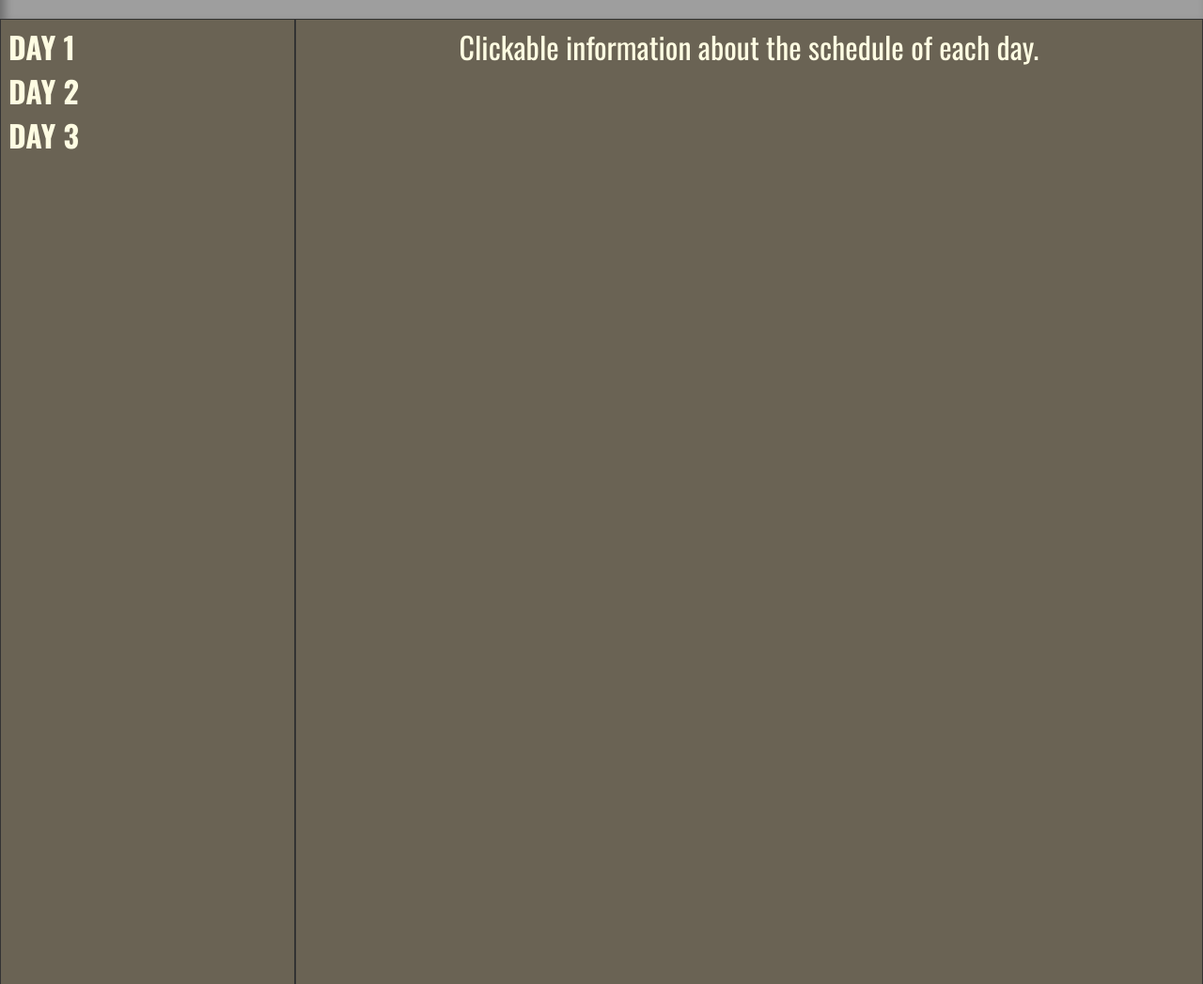
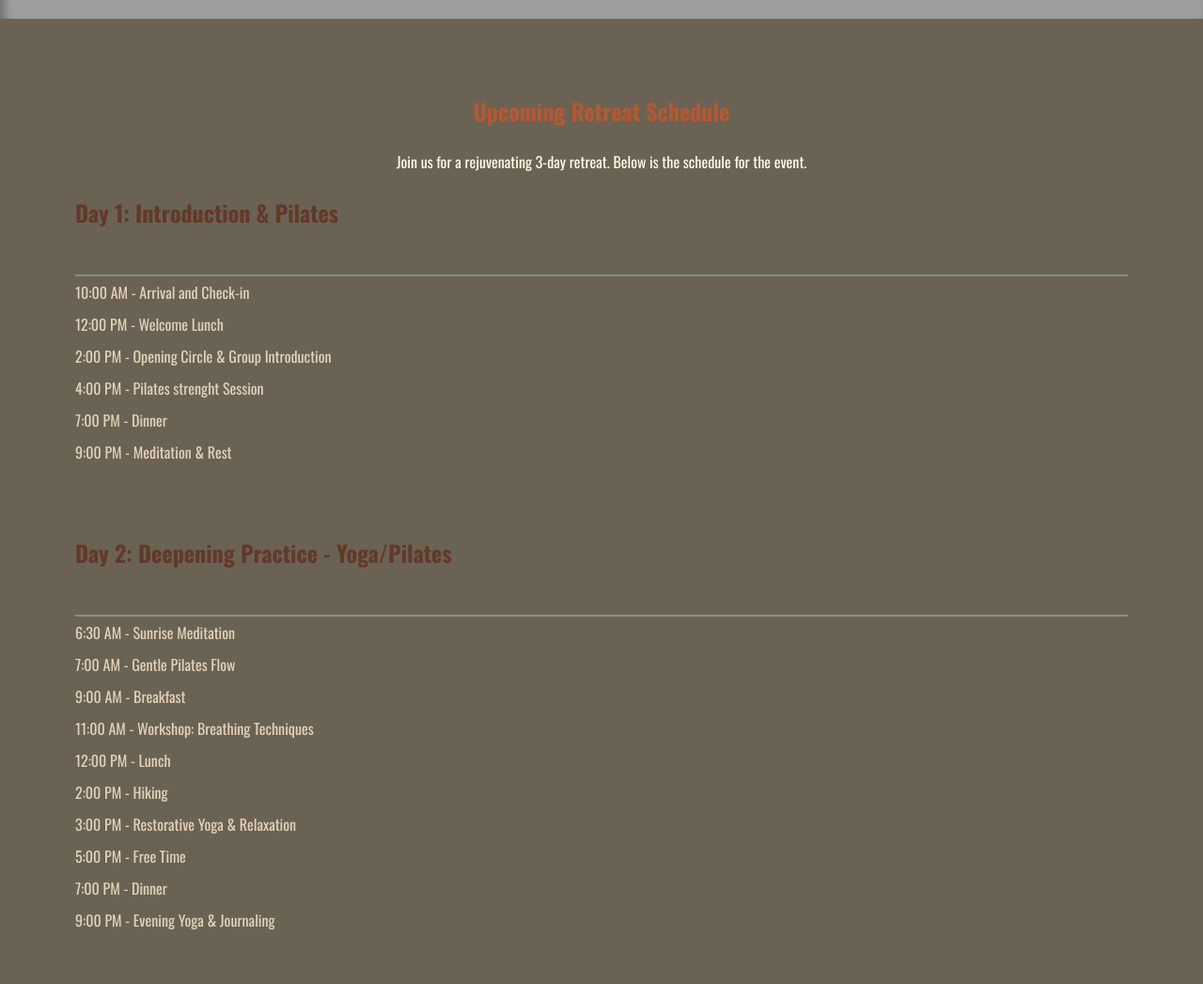
Before and after one commit to kastanou/websideProject, a plain HTML site: page schedule.html in a window 1280 px wide. Shown: the part 380-1427 px from the top of the page at 94% size. Drawn offline with nearby package versions, Linux system fonts and the light colour scheme; grey boxes are pictures that could not be loaded.

Commit message:
schedule done

```diff
--- a/schedule.html
+++ b/schedule.html
@@ -47,29 +47,61 @@
     <h1>Schedule</h1>
     </div>
 
-    <div class="boxes">
-        <div class="box1">
-            <h1>DAY 1</h1>
+     <section class="retreat-schedule">
+        <h1>Upcoming Retreat Schedule</h1>
+        <p>Join us for a rejuvenating 3-day retreat. Below is the schedule for the event.</p>
+
+    <div class="schedule-day">
+         <h2>Day 1: Introduction & Pilates</h2>
+        <ul>
+        <li>10:00 AM - Arrival and Check-in</li>
+        <li>12:00 PM - Welcome Lunch</li>
+        <li>2:00 PM - Opening Circle & Group Introduction</li>
+        <li>4:00 PM - Pilates strenght Session</li>
+        <li>7:00 PM - Dinner</li>
+        <li>9:00 PM - Meditation & Rest</li>
+        </ul>
         </div>
-        <div class="box2">
-            <h1>DAY 2</h1>
+
+    <div class="schedule-day">
+        <h2>Day 2: Deepening Practice - Yoga/Pilates</h2>
+        <ul>
+        <li>6:30 AM - Sunrise Meditation</li>
+        <li>7:00 AM - Gentle Pilates Flow</li>
+        <li>9:00 AM - Breakfast</li>
+        <li>11:00 AM - Workshop: Breathing Techniques</li>
+        <li>12:00 PM - Lunch</li>
+        <li>2:00 PM - Hiking</li>
+        <li>3:00 PM - Restorative Yoga & Relaxation</li>
+        <li>5:00 PM - Free Time</li>
+        <li>7:00 PM - Dinner</li>
+        <li>9:00 PM - Evening Yoga & Journaling</li>
+        </ul>
         </div>
-        <div class="box3">
-            <h1>DAY 3</h1>
+
+    <div class="schedule-day">
+        <h2>Day 3: Closing & Tai chi</h2>
+        <ul>
+        <li>6:30 AM - Sunrise tai chi session</li>
+        <li>8:00 AM - Breakfast</li>
+        <li>10:00 AM - Closing Circle & Gratitude Sharing</li>
+        <li>12:00 PM - Farewell Lunch</li>
+        <li>5:00 PM - Tiger tai chi session</li>
+        <li>7:00 PM - Hiking</li>
+        <li>9:00 PM - Dinner</li>
+        <li>9:40 PM - Departure</li>
+        </ul>
         </div>
-    </div>
-    <div class="schedule">
-        <p>Clickable information about the schedule of each day.</p>
-    </div>
+        </section>
+
     <div class="newsletterArea">
         <div class="newsletterBox">
             <h3>Lorem ipsum dolor sit amet consectetur adipisicing elit. Pariatur ipsum provident dolores blanditiis totam! Facere vitae non quisquam aliquam qui.</h3>
+            <input type="email" name="email" placeholder="Enter your email" required>
             <a href="#" class="btn">Subscribe</a>
         </div>
     </div>
-
  <!--FOOTER STARTS HERE-->
-
 
  <div class="footer">
     <div class="columns">
--- a/styles/style1.css
+++ b/styles/style1.css
@@ -29,7 +29,6 @@ body{
     'boxes boxes sidetextA sidetextA sidetextA'
     'imageA imageA imageA imageA imageA'
     'sidetextB sidetextB pictures pictures pictures'
-    'imageB imageB imageB imageB imageB'
     'sponsors sponsors sponsors sponsors sponsors'
     'carousel carousel carousel carousel carousel'
     'faq faq faq faq faq'
@@ -105,7 +104,7 @@ border-radius: 10px;
     box-shadow: inset 5px 5px 10px rgba(0, 0, 0, 0.3);
 }
 
-.grey-overlay {
+.greyOverlay {
     position: absolute;
     left: 0px;
     top:0px;
@@ -223,14 +222,7 @@ border-radius: 10px;
     width: 40%;
     height: 45%;
 }
-.imageB{
-    grid-area: imageB;
-    background-image: url('images/no-image3.png');
-    background-size: cover;
-    background-position: center;
-    width: 100vw;
-    height: 25vh;
-}
+
 .sponsors{
     grid-area: sponsors;
     display: flex;
@@ -266,13 +258,17 @@ border-radius: 10px;
 }
 .faq{
     grid-area: faq;
-    background-color:cornflowerblue;
     border: #333 solid 1px;
     width: 100vw;
-    height: 45vh;
-    text-align: center;
-    font-size: 2rem;
+    height: 90vh;
+    border-radius: 8px;
+    box-shadow: 0 2px 10px rgba(0, 0, 0, 0.1);
+    padding-left: 5rem;
+    display: flex;
+    flex-direction: column;
+    gap: 2rem;
 }
+
 .newsletterArea{
     grid-area: newsletterArea;
     background-image: url('../images/5493.jpg');
@@ -290,7 +286,7 @@ border-radius: 10px;
     flex-wrap: wrap;
     justify-content: center;
     align-items: center;
-    flex-direction: column;
+    flex-direction: row;
     align-items: center;
     width: 30%;
     position: relative;
@@ -300,6 +296,13 @@ border-radius: 10px;
     background-color: #837d75b6;
     border-radius: 15px;
     padding: 1rem;
+}
+.newsletterBox input[type="email"] {
+    width: 50%;
+    padding: 0.2rem;
+    border: 1px solid #333;
+    border-radius: 4px;
+
 }
 .footer{
     grid-area: footer;
--- a/styles/style3.css
+++ b/styles/style3.css
@@ -21,7 +21,8 @@ body{
     grid-template-areas:
     'header header header header header'
     'imageA imageA imageA imageA imageA'
-    'boxes boxes schedule schedule schedule'
+    'retreat-schedule retreat-schedule retreat-schedule retreat-schedule retreat-schedule'
+    'schedule-day schedule-day schedule-day schedule-day schedule-day'
     'newsletterArea newsletterArea newsletterArea newsletterArea newsletterArea'
     'footer footer footer footer footer'
     ;
@@ -112,20 +113,49 @@ border-radius: 10px;
     padding: 1rem;
     text-align: center;
 }
-.boxes{
-    grid-area: boxes;
-    height: 150vh;
-    border: #333 solid 1px;
-    padding: 5px 8px;
-}
-.schedule{
-    grid-area: schedule;
-    height: 150vh;
-    border: #333 solid 1px;
-    padding: 5px 8px;
+.retreat-schedule {
+    grid-area: retreat-schedule;
+    width: 100vw;
+    padding: 5rem;
+    background-color: var(--secondary-color);
+    display: flex;
+    flex-direction: column;
+    gap: 1.5rem;
+  }
+
+.retreat-schedule h1 {
     text-align: center;
-    font-size: 2rem;
-}
+    color: #b65830;
+  }
+
+.retreat-schedule  h2 {
+    color: #633929;
+  }
+
+.retreat-schedule p {
+    text-align: center;
+  }
+
+.schedule-day {
+    grid-area: schedule-day;
+    padding-bottom: 3rem;
+  }
+
+.schedule-day h2 {
+    border-bottom: 2px solid #809671;
+    padding-bottom: 3rem;
+ }
+
+.schedule-day  ul {
+    list-style-type: none;
+    padding: 0;
+  }
+
+.schedule-day  ul li {
+    padding: 5px 0;
+    color: #e5d2b8;
+  }
+
 .newsletterArea{
     grid-area: newsletterArea;
     background-image: url('../images/two-women-sitting-lotus-position-yoga-mat-front-window_1258-296381.jpg');
@@ -133,7 +163,7 @@ border-radius: 10px;
     background-position: center;
     border: #333 solid 1px;
     width: 100vw;
-    height: 55vh;
+    height: 65vh;
     box-shadow: inset 5px 5px 10px rgba(0, 0, 0, 0.3);
 }
 .newsletterBox{
@@ -143,7 +173,7 @@ border-radius: 10px;
     flex-wrap: wrap;
     justify-content: center;
     align-items: center;
-    flex-direction: column;
+    flex-direction: row;
     align-items: center;
     width: 30%;
     position: relative;
@@ -153,6 +183,13 @@ border-radius: 10px;
     background-color: #837d75b6;
     border-radius: 15px;
     padding: 1rem;
+}
+.newsletterBox input[type="email"] {
+    width: 50%;
+    padding: 0.2rem;
+    border: 1px solid #333;
+    border-radius: 4px;
+
 }
 .footer{
     grid-area: footer;
```
Also changed, not shown: index.html (+4 -10 lines).
